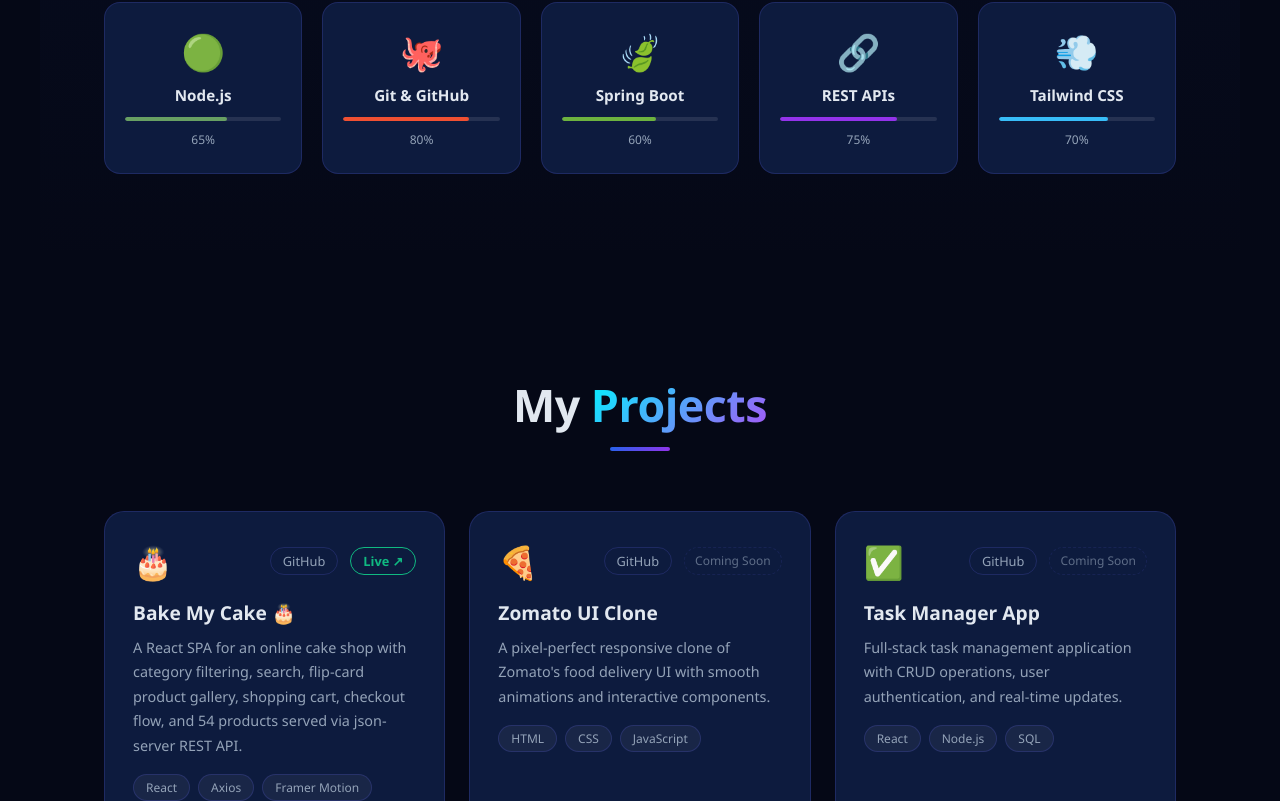
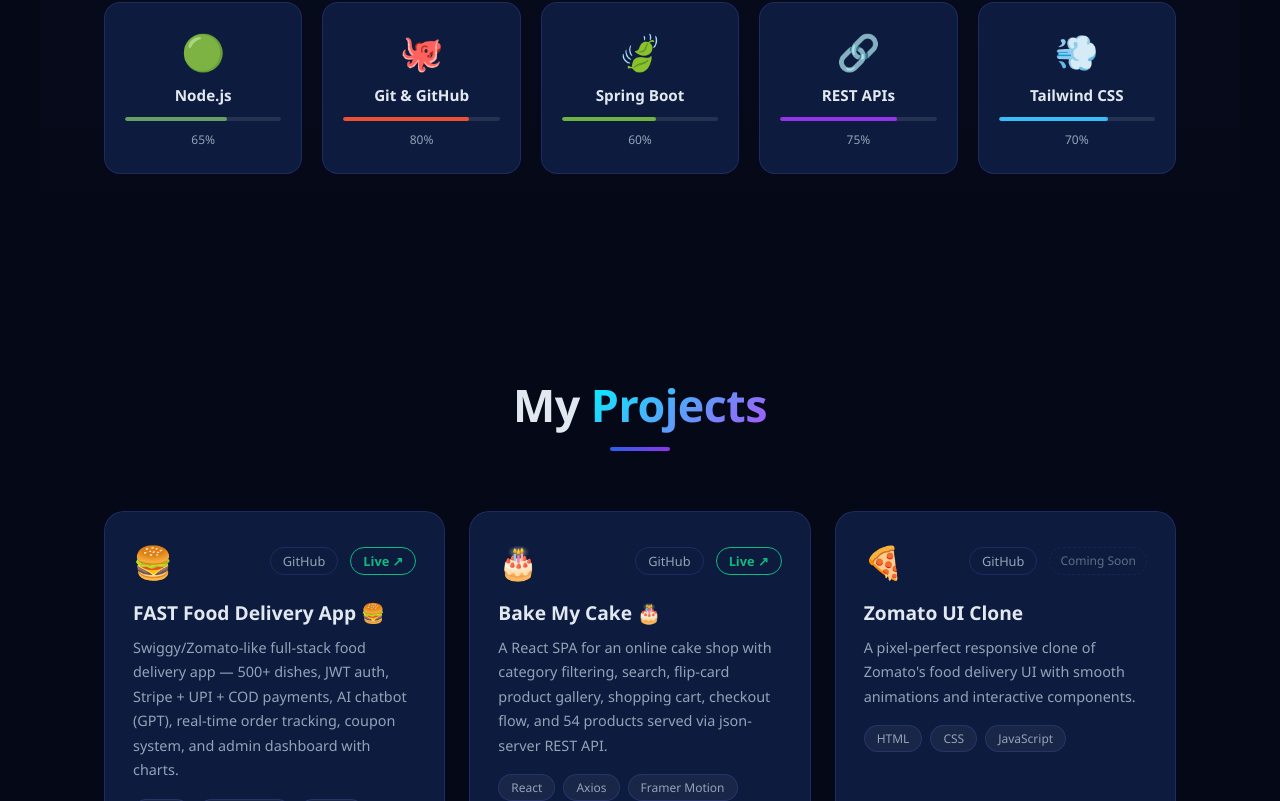
Before and after one commit to SRINIDHI-2524/pavanr.github.io, a React (Create React App) app: page / in a window 1280 px wide. Shown: the part 1999-2800 px from the top of the page. Built offline with nearby package versions, Linux system fonts and the light colour scheme.

Commit message:
feat: add FAST Food Delivery App as main project with live link

```diff
--- a/src/components/Projects.js
+++ b/src/components/Projects.js
@@ -1,4 +1,13 @@
 const projects = [
+  {
+    title: 'FAST Food Delivery App 🍔',
+    desc: 'Swiggy/Zomato-like full-stack food delivery app — 500+ dishes, JWT auth, Stripe + UPI + COD payments, AI chatbot (GPT), real-time order tracking, coupon system, and admin dashboard with charts.',
+    tech: ['React', 'Spring Boot', 'MySQL', 'Stripe', 'Gen AI', 'Tailwind'],
+    color: '#fc8019',
+    icon: '🍔',
+    github: 'https://github.com/SRINIDHI-2524/FAST-Food-Delivery-App',
+    live: 'https://fast-food-delivery-srinidhi.netlify.app',
+  },
   {
     title: 'Bake My Cake 🎂',
     desc: 'A React SPA for an online cake shop with category filtering, search, flip-card product gallery, shopping cart, checkout flow, and 54 products served via json-server REST API.',
```
